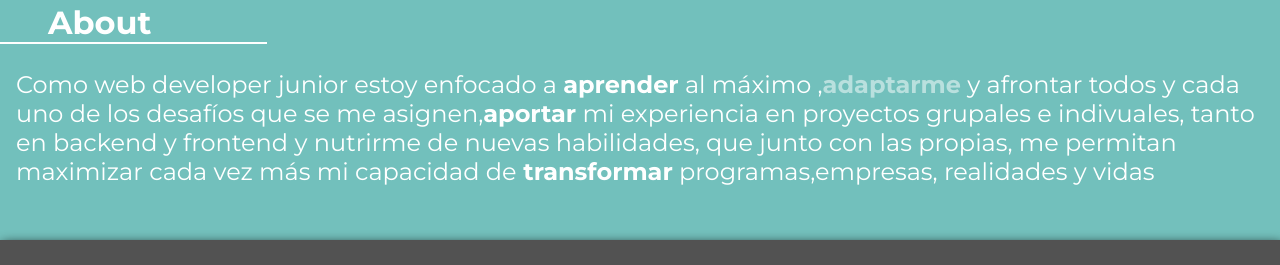
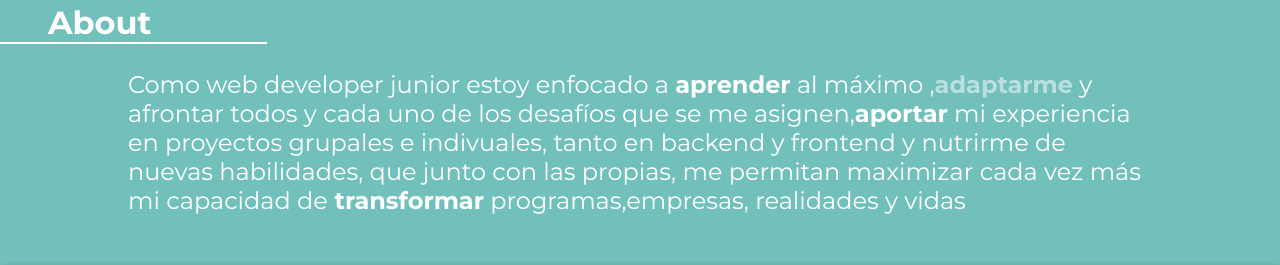
Before and after one commit to ernestogonzalezllano/portfolio, a Next.js app: page / in a window 1280 px wide. Shown: the part 223-488 px from the top of the page. Built offline with nearby package versions, Linux system fonts and the light colour scheme; grey boxes are pictures that could not be loaded.

Commit message:
fix padding

```diff
--- a/components/about/index.module.scss
+++ b/components/about/index.module.scss
@@ -7,7 +7,7 @@
     color: white;
     p{
         font-size: 1.5rem;
-        padding: 0 1rem;
+        padding: 0 10%;
         .impChar{
           animation-name: impChar;
           animation-duration: 4s;
```
